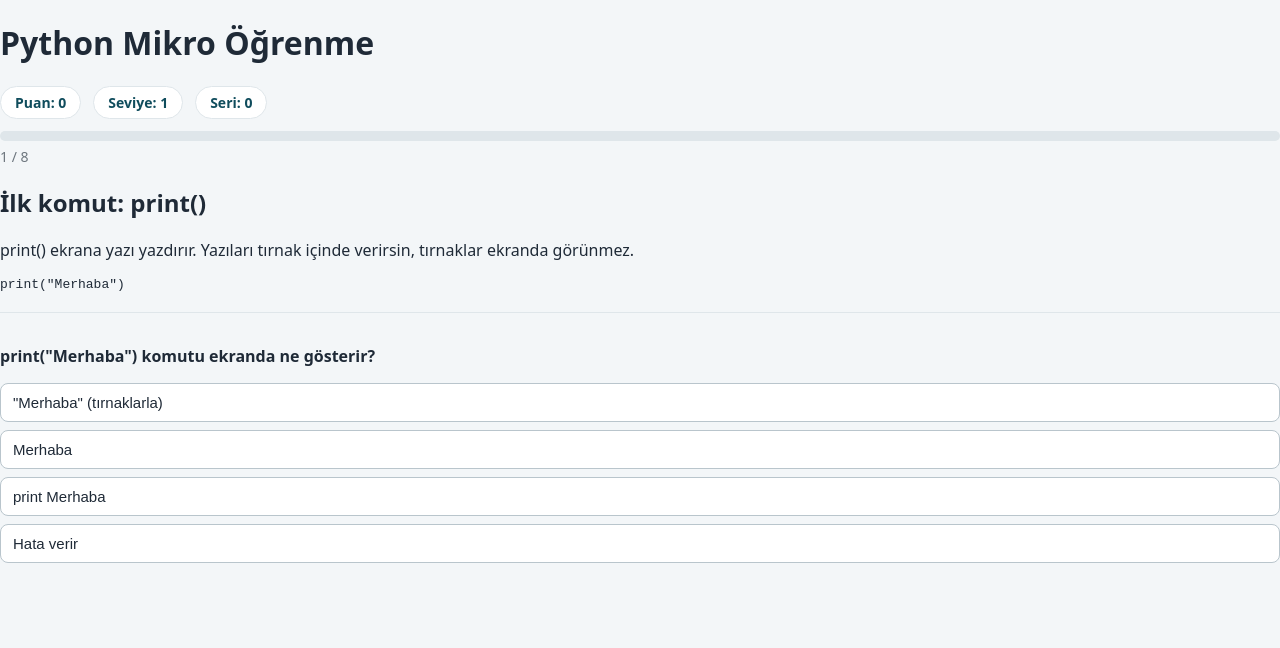
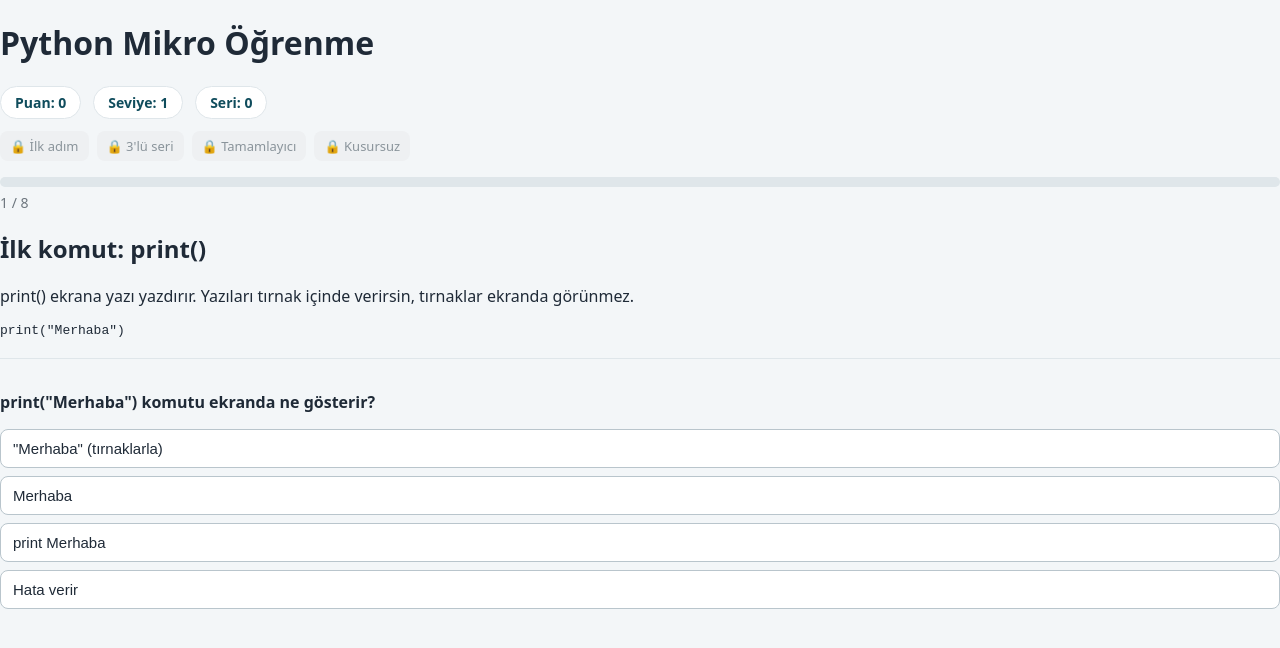
Before and after one commit to YagmurPluvia/educationSystemDisagne, a React (Vite) app: page / in a window 1280 px wide. Shown: the top 648 px of the page. Built offline with nearby package versions, Linux system fonts and the light colour scheme.

Commit message:
Add badges

```diff
--- a/src/App.css
+++ b/src/App.css
@@ -85,3 +85,24 @@
   font-size: 14px;
   color: #0f4c5c;
 }
+.badges {
+  display: flex;
+  flex-wrap: wrap;
+  gap: 8px;
+  margin-bottom: 16px;
+}
+
+.badge {
+  background: #eef0f2;
+  color: #8a949b;
+  border-radius: 8px;
+  padding: 6px 10px;
+  font-size: 13px;
+}
+
+.badge.earned {
+  background: #fff3e0;
+  color: #b5540b;
+  border: 1px solid #e36414;
+  font-weight: 600;
+}
--- a/src/App.jsx
+++ b/src/App.jsx
@@ -1,6 +1,8 @@
 import { useState } from 'react'
 import lessons from './content/lessons.json'
 import LessonCard from './components/LessonCard'
+import BadgeList from './components/BadgeList'
+import { getEarnedIds } from './gamification/badges'
 import './App.css'
 
 const POINTS_PER_CORRECT = 10
@@ -11,17 +13,29 @@ function App() {
   const [answered, setAnswered] = useState(false)
   const [points, setPoints] = useState(0)
   const [streak, setStreak] = useState(0)
+  const [bestStreak, setBestStreak] = useState(0)
+  const [correct, setCorrect] = useState(0)
 
   const finished = index >= lessons.length
   const progress = Math.round((index / lessons.length) * 100)
   const position = finished ? lessons.length : index + 1
   const level = Math.floor(points / POINTS_PER_LEVEL) + 1
 
+  const earnedIds = getEarnedIds({
+    correct,
+    bestStreak,
+    finished,
+    total: lessons.length,
+  })
+
   function handleAnswer(isCorrect) {
     setAnswered(true)
     if (isCorrect) {
+      const newStreak = streak + 1
       setPoints(points + POINTS_PER_CORRECT)
-      setStreak(streak + 1)
+      setStreak(newStreak)
+      setBestStreak(Math.max(bestStreak, newStreak))
+      setCorrect(correct + 1)
     } else {
       setStreak(0)
     }
@@ -42,6 +56,8 @@ function App() {
         <span>Seri: {streak}</span>
       </div>
 
+      <BadgeList earnedIds={earnedIds} />
+
       <div className="progress">
         <div className="progress-bar" style={{ width: `${progress}%` }} />
       </div>
@@ -54,7 +70,8 @@ function App() {
           <h2>Tebrikler!</h2>
           <p>Tüm kartları tamamladın.</p>
           <p>
-            Toplam puan: {points}, Seviye: {level}
+            Toplam puan: {points}, Seviye: {level}, Doğru: {correct} /{' '}
+            {lessons.length}
           </p>
         </div>
       ) : (
--- /dev/null
+++ b/src/components/BadgeList.jsx
@@ -0,0 +1,23 @@
+import { BADGES } from '../gamification/badges'
+
+function BadgeList({ earnedIds }) {
+  return (
+    <div className="badges">
+      {BADGES.map((b) => {
+        const earned = earnedIds.includes(b.id)
+        return (
+          <div
+            key={b.id}
+            className={earned ? 'badge earned' : 'badge'}
+            title={b.description}
+          >
+            {earned ? '🏅 ' : '🔒 '}
+            {b.name}
+          </div>
+        )
+      })}
+    </div>
+  )
+}
+
+export default BadgeList
--- /dev/null
+++ b/src/gamification/badges.js
@@ -0,0 +1,30 @@
+export const BADGES = [
+  {
+    id: 'first',
+    name: 'İlk adım',
+    description: 'İlk doğru cevabı ver',
+    earned: (s) => s.correct >= 1,
+  },
+  {
+    id: 'streak3',
+    name: '3\'lü seri',
+    description: 'Üst üste 3 doğru cevap',
+    earned: (s) => s.bestStreak >= 3,
+  },
+  {
+    id: 'finish',
+    name: 'Tamamlayıcı',
+    description: 'Tüm kartları bitir',
+    earned: (s) => s.finished,
+  },
+  {
+    id: 'perfect',
+    name: 'Kusursuz',
+    description: 'Tüm kartları bitir ve hepsini doğru yap',
+    earned: (s) => s.finished && s.correct === s.total,
+  },
+]
+
+export function getEarnedIds(stats) {
+  return BADGES.filter((b) => b.earned(stats)).map((b) => b.id)
+}
```
